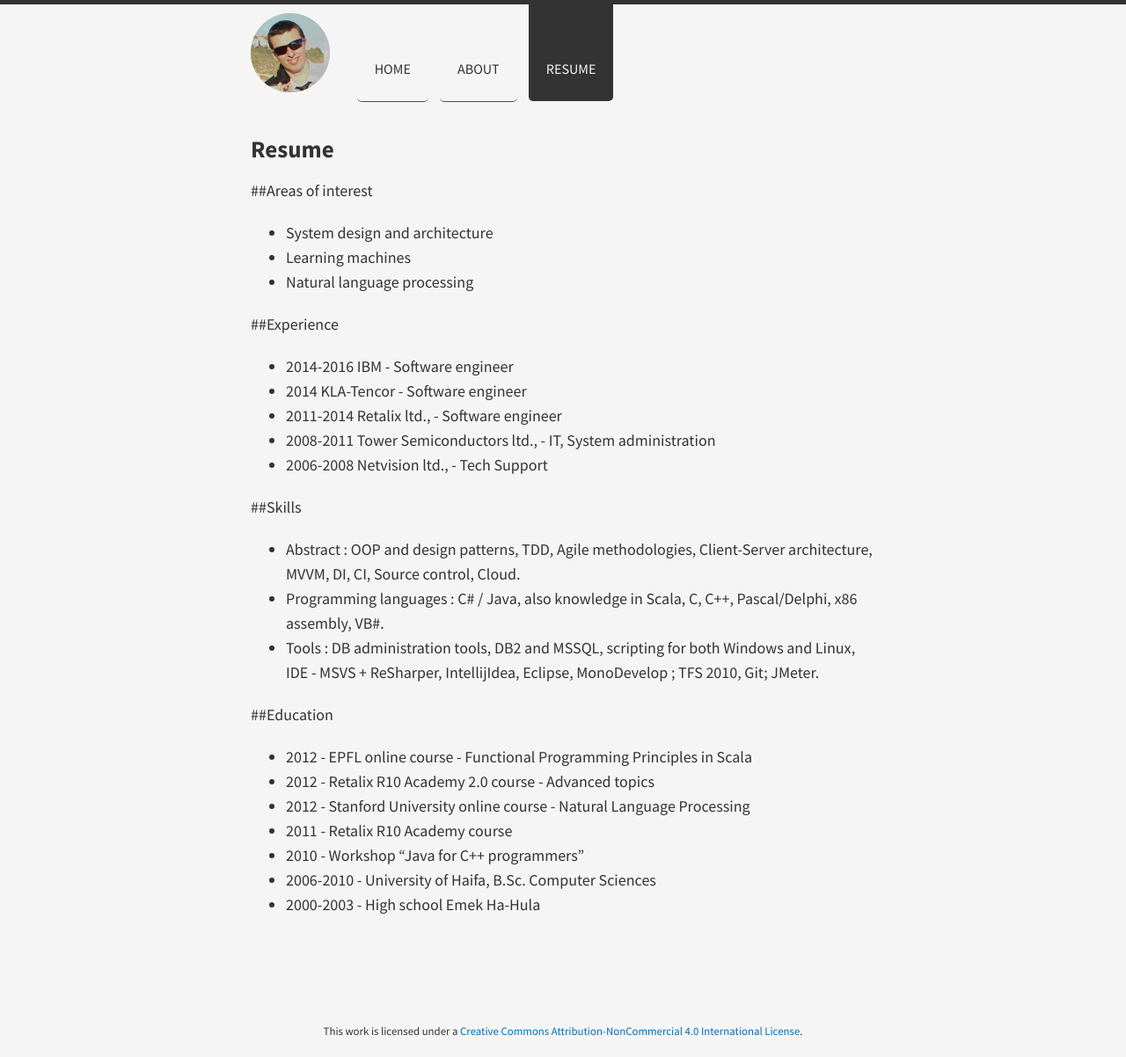
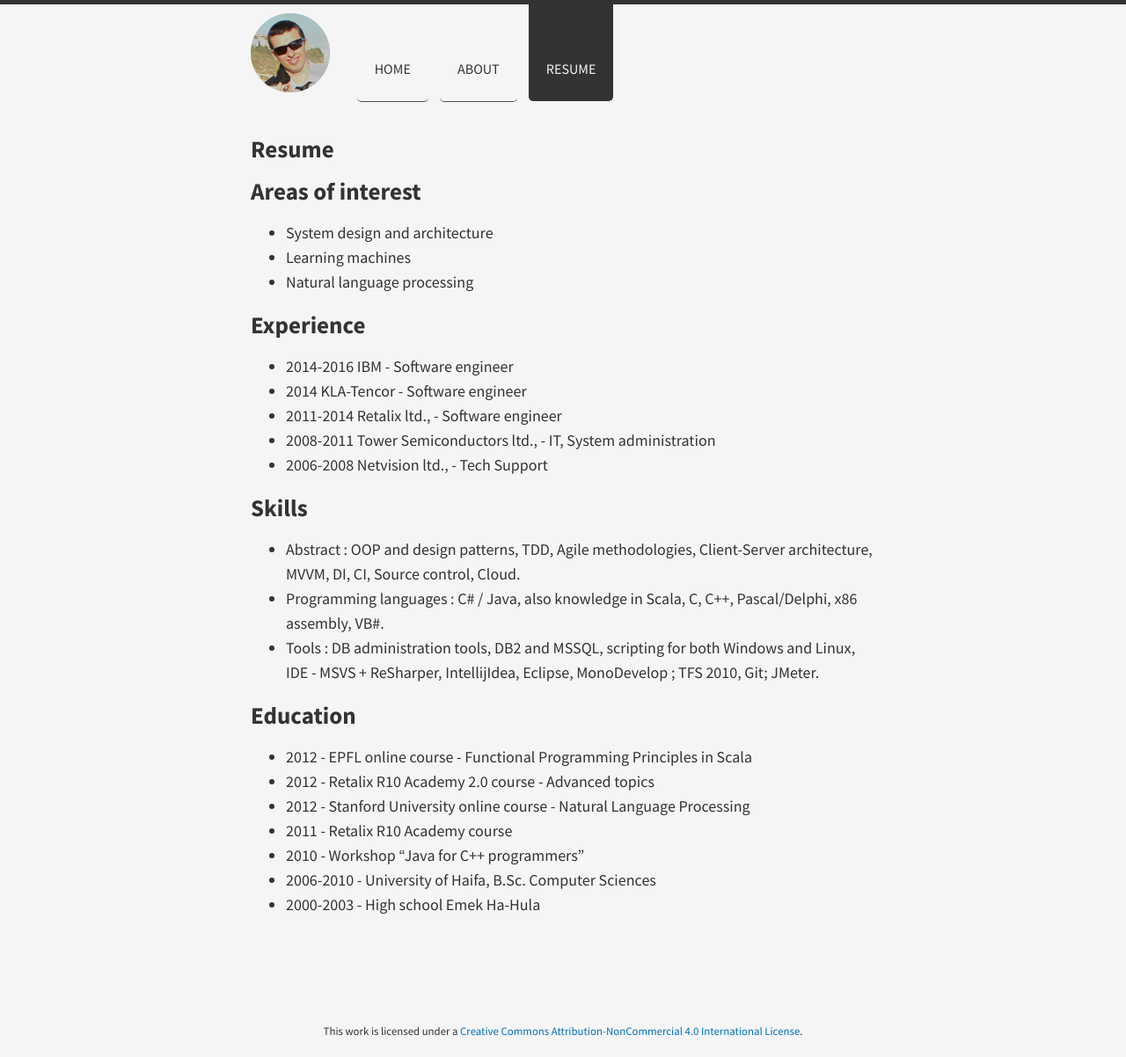
Before and after one commit to sheix/sheix.github.io, a Jekyll site: the page built from resume/index.md, in a window 1280 px wide. Shown: the whole page at 88% size. Built offline with Jekyll 4.4.1, drawn with Linux system fonts in a browser that asks for light colours; nearby versions of some CDN libraries.

```diff
--- a/resume/index.md
+++ b/resume/index.md
@@ -3,13 +3,15 @@ layout: page
 title: Resume
 ---
 
-##Areas of interest
+Areas of interest
+=================
 
 * System design and architecture
 * Learning machines
 * Natural language processing
 
-##Experience
+Experience
+==========
 
 * 2014-2016 IBM - Software engineer
 * 2014 KLA-Tencor - Software engineer
@@ -17,13 +19,15 @@ title: Resume
 * 2008-2011 Tower Semiconductors ltd., - IT, System administration
 * 2006-2008 Netvision ltd., - Tech Support
 
-##Skills
+Skills
+======
 
 * Abstract : OOP and design patterns, TDD, Agile methodologies, Client-Server architecture, MVVM, DI, CI, Source control, Cloud.
 * Programming languages : C# / Java, also knowledge in Scala, C, C++, Pascal/Delphi, x86 assembly, VB#.
 * Tools : DB administration tools, DB2 and MSSQL, scripting for both Windows and Linux, IDE - MSVS + ReSharper, IntellijIdea, Eclipse, MonoDevelop ; TFS 2010, Git; JMeter.
 
-##Education
+Education
+=========
 
 * 2012 - EPFL online course - Functional Programming Principles in Scala
 * 2012 - Retalix R10 Academy 2.0 course - Advanced topics
```
